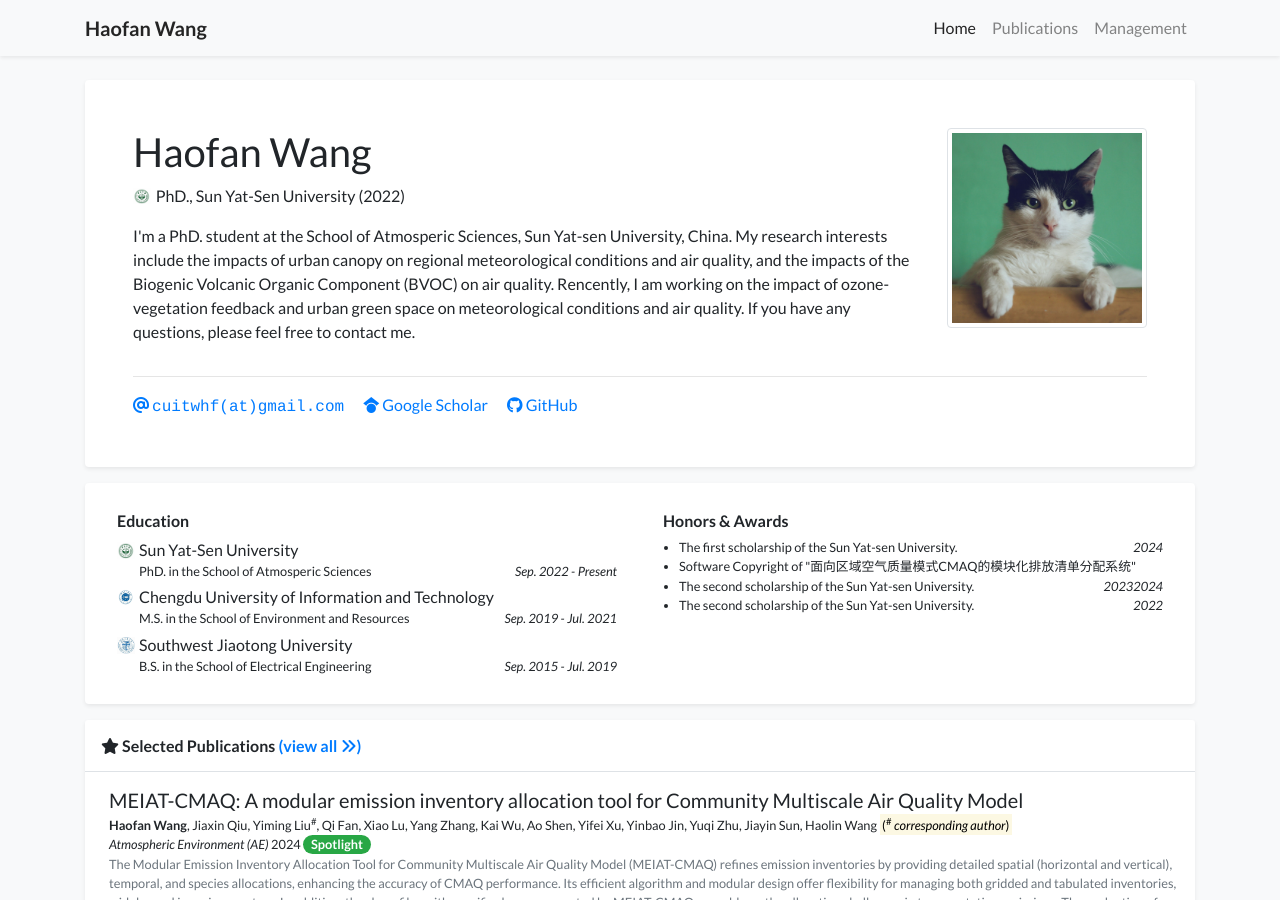
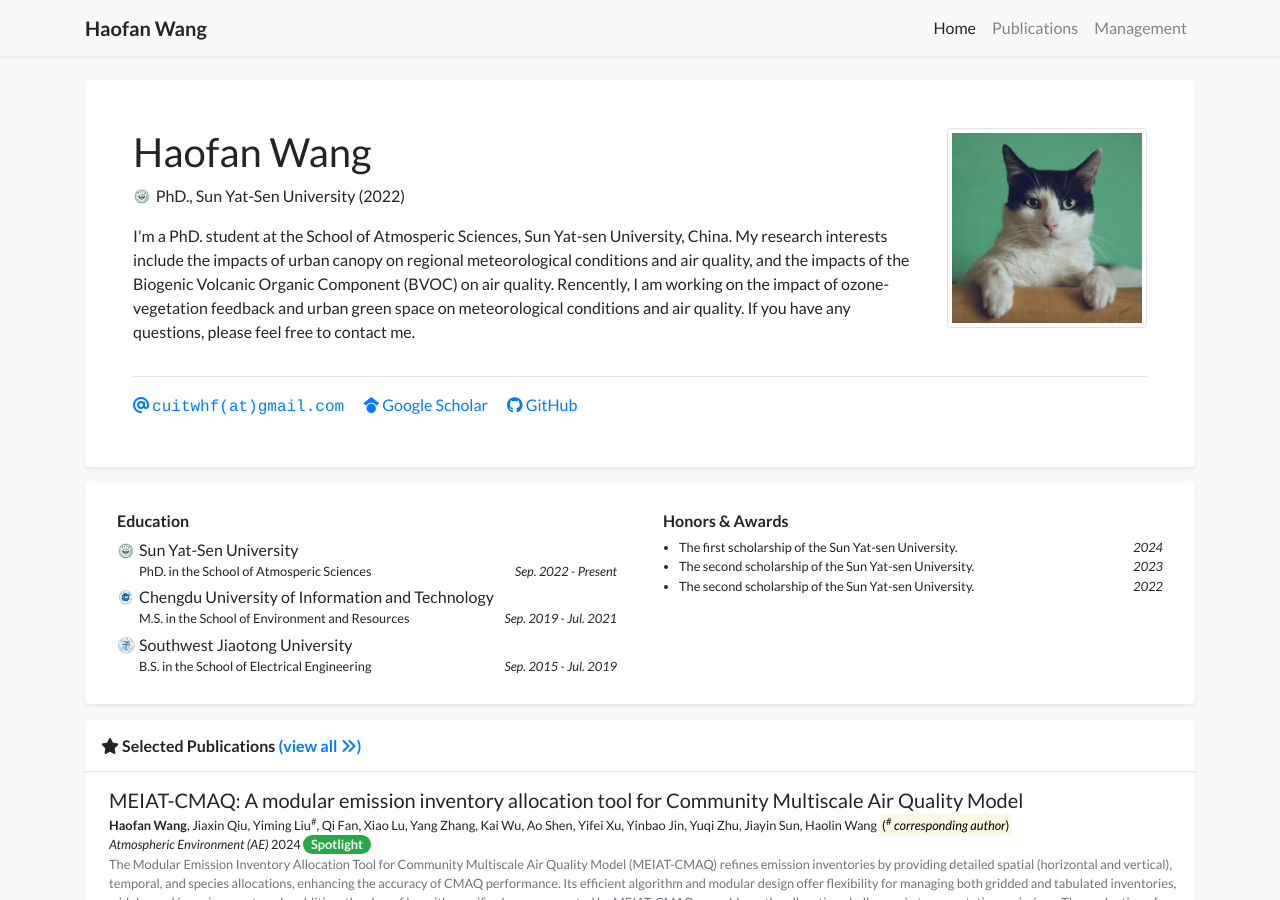
Before and after one commit to Airwhf/Airwhf.github.io, a Jekyll site: the page built from index.html, in a window 1280 px wide and 900 px high. Built offline with Jekyll 4.4.1, drawn with Linux system fonts in a browser that asks for light colours; a style sheet for code colours, icons or effects is not loaded.

Commit message:
删除。

```diff
--- a/_data/profile.yml
+++ b/_data/profile.yml
@@ -52,8 +52,6 @@ education:
 awards:
 - name: The first scholarship of the Sun Yat-sen University.
   date: 2024
-- name: Software Copyright of "面向区域空气质量模式CMAQ的模块化排放清单分配系统"
-  date: 2024
 - name: The second scholarship of the Sun Yat-sen University.
   date: 2023
 - name: The second scholarship of the Sun Yat-sen University.
```
